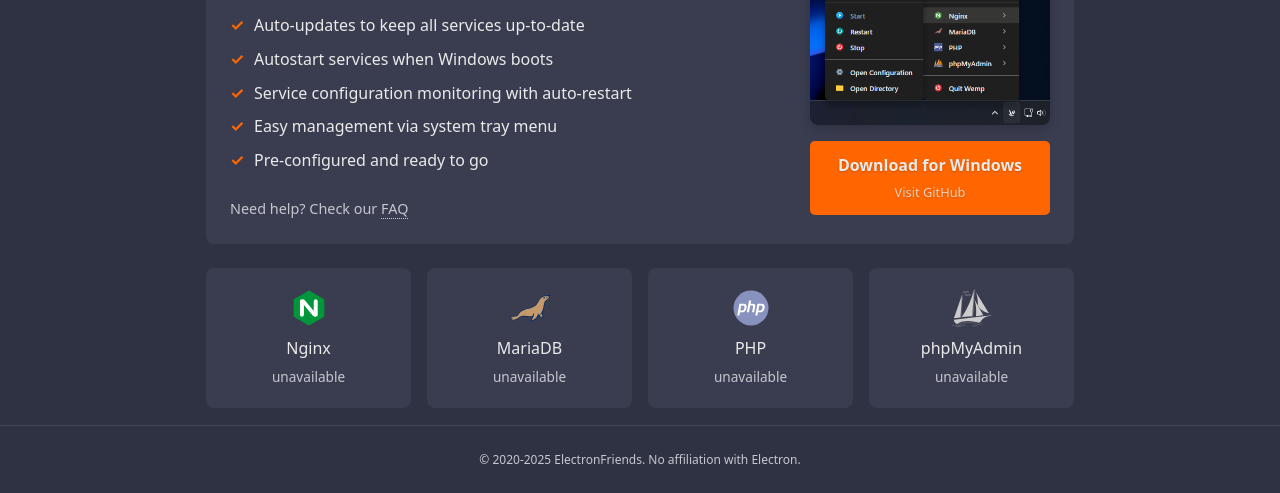
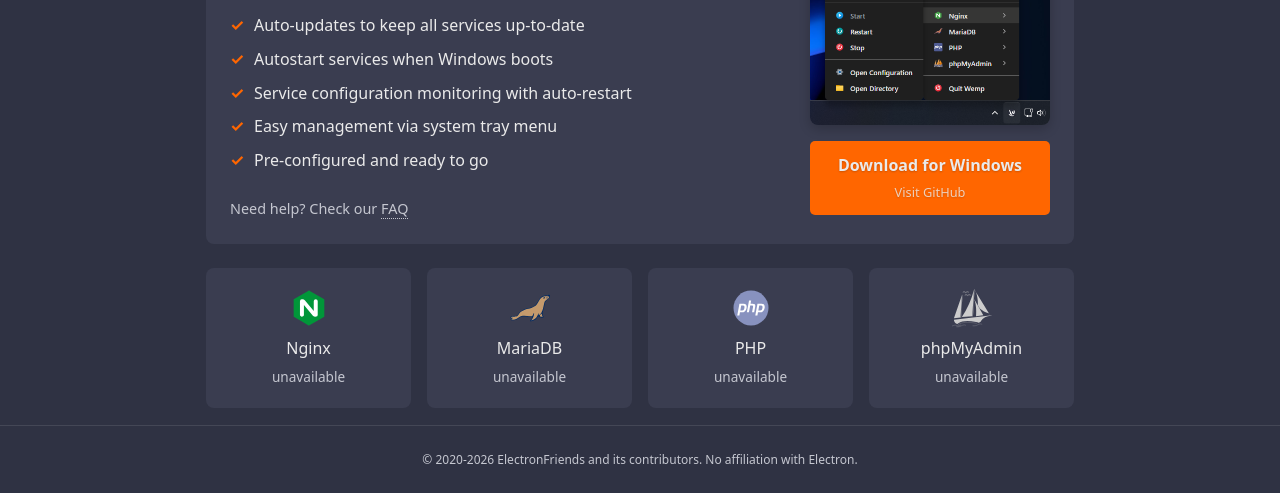
Before and after one commit to electronfriends/electronfriends.github.io, a website built with Vite: page index.html in a window 1280 px wide. Shown: the part 307-800 px from the top of the page. Built offline with nearby package versions, Linux system fonts and the light colour scheme; no server answers.

Commit message:
fix: update copyright year in footer to 2026

```diff
--- a/index.html
+++ b/index.html
@@ -97,7 +97,7 @@
   </div>
 
   <footer>
-    <p>&copy; 2020-2025 ElectronFriends. No affiliation with Electron.</p>
+    <p>&copy; 2020-2026 ElectronFriends and its contributors. No affiliation with Electron.</p>
   </footer>
 
   <div id="smartscreen-modal" class="modal" role="dialog" aria-labelledby="smartscreen-title">
```
